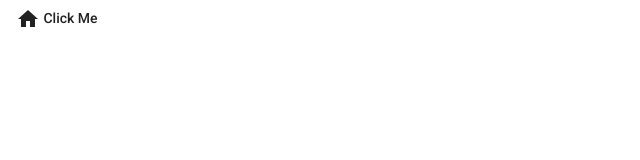
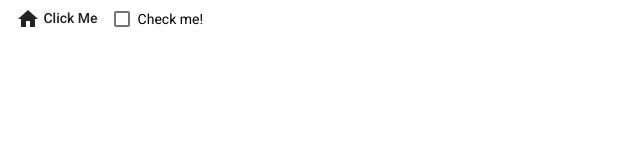
Before and after one commit to ShaikhKhajabi/angular-material, an Angular app: page / in a window 1280 px wide. Shown: the top 160 px of the page, without its empty margins (0-640 px from the left). Built offline with nearby package versions, Linux system fonts and the light colour scheme.

Commit message:
added material checkbox

```diff
--- a/src/app/app.component.html
+++ b/src/app/app.component.html
@@ -3,3 +3,6 @@
 
   Click Me
 </button>
+
+
+<mat-checkbox>Check me!</mat-checkbox>
--- a/src/app/app.module.ts
+++ b/src/app/app.module.ts
@@ -6,6 +6,8 @@ import { BrowserAnimationsModule } from '@angular/platform-browser/animations';
 
 import {MatButtonModule} from '@angular/material/button';
 import {MatIconModule} from '@angular/material/icon';
+import {MatCheckboxModule} from '@angular/material/checkbox';
+
 
 @NgModule({
   declarations: [
@@ -15,7 +17,8 @@ import {MatIconModule} from '@angular/material/icon';
     BrowserModule,
     BrowserAnimationsModule,
     MatButtonModule,
-    MatIconModule
+    MatIconModule,
+    MatCheckboxModule
   ],
   providers: [],
   bootstrap: [AppComponent]
```
